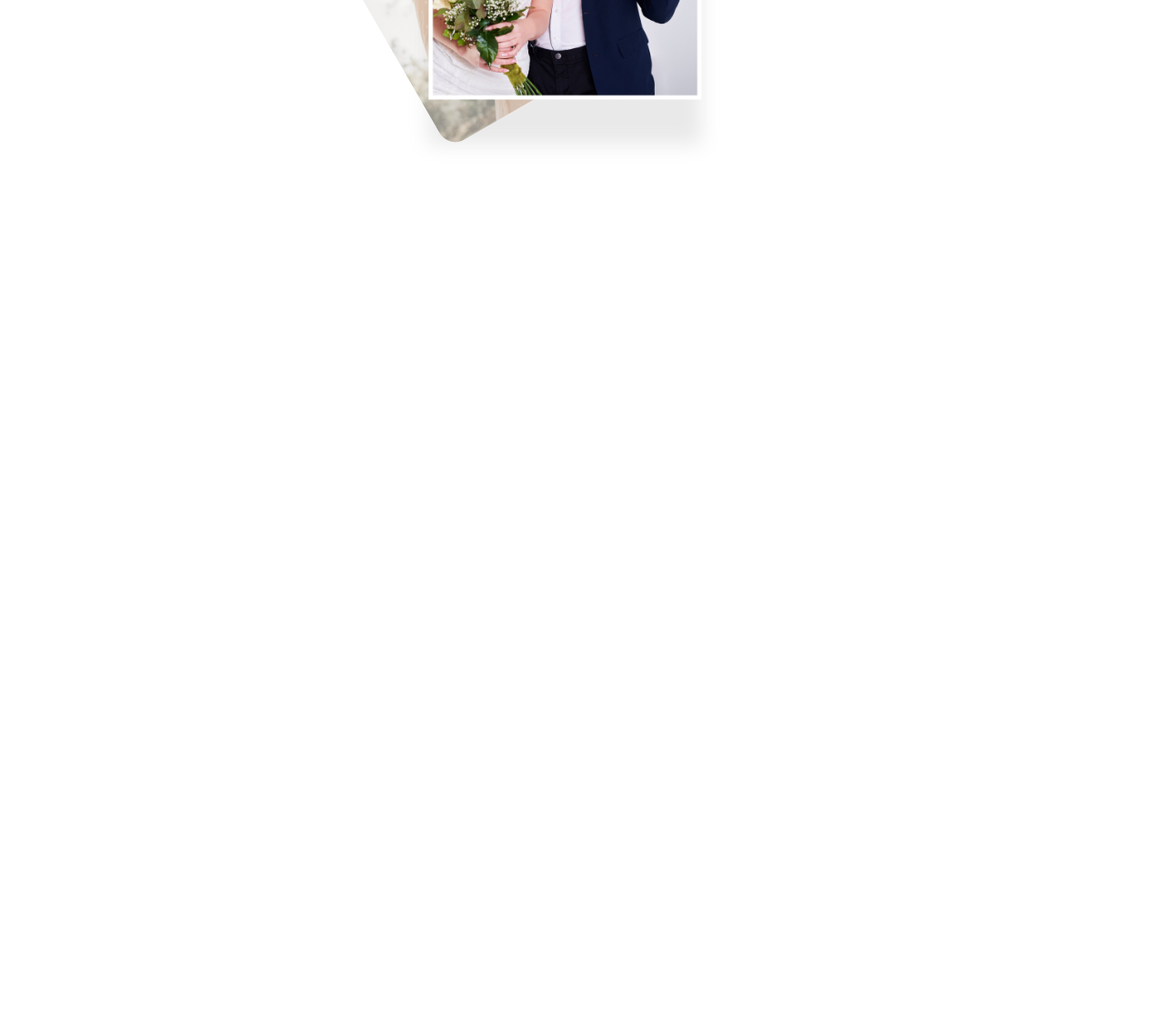
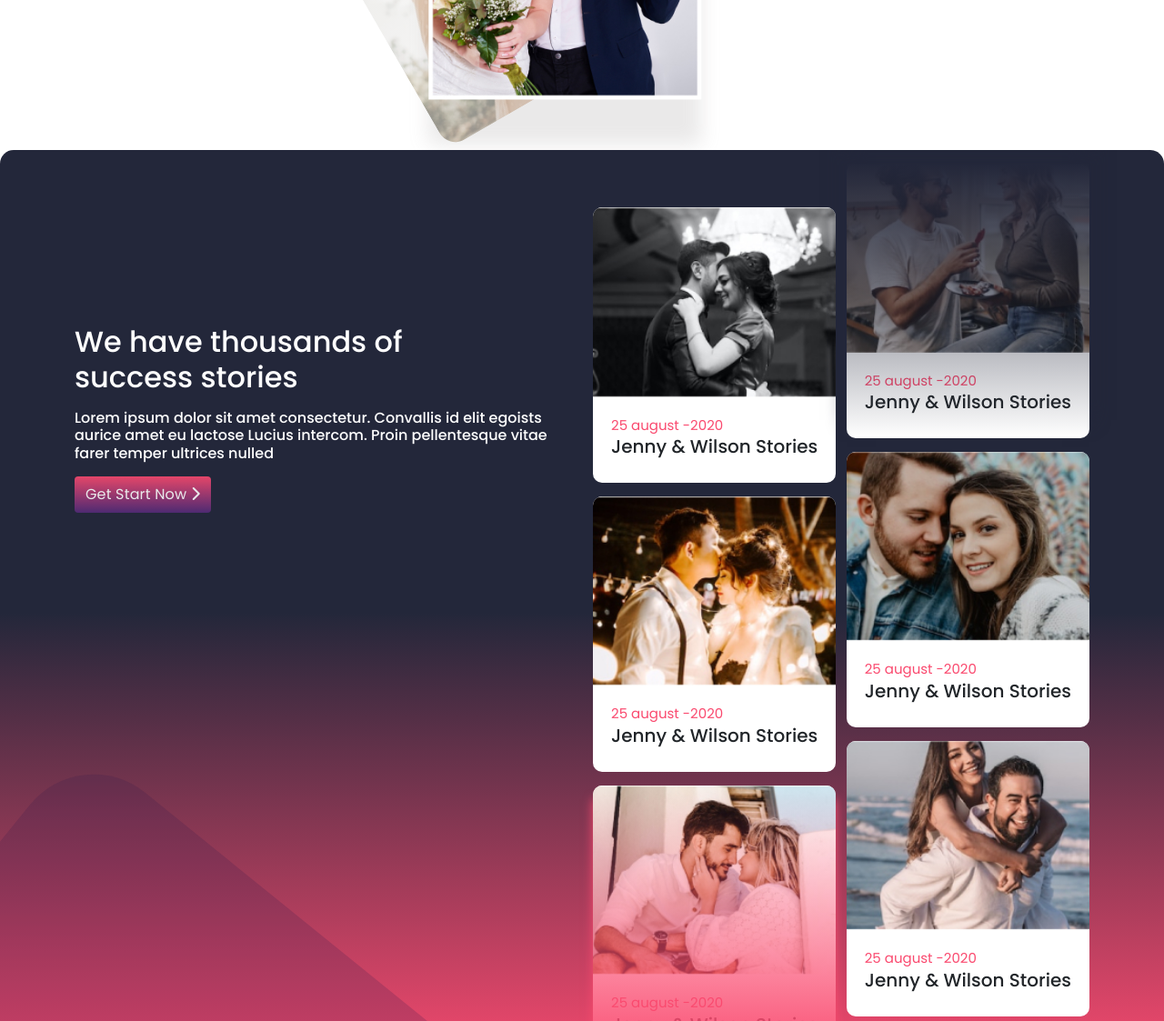
Before and after one commit to Rakibul-github/Real-Mate-Website-Template, a plain HTML site: page index.html in a window 1280 px wide. Shown: the part 2567-3690 px from the top of the page at 91% size. Before the commit the page ends 2811 px from the top, so only its background shows below. Drawn offline with Linux system fonts and the light colour scheme; a web font is replaced by a local one.

Commit message:
Added Success Stories section in Real Mate Website template

```diff
--- a/assets/css/style.css
+++ b/assets/css/style.css
@@ -372,3 +372,118 @@ header .create-page form
     border-bottom: 1px solid rgba(35, 39, 58, 0.247);
 }
 /* profile secure section end */
+
+/* success stories section start */
+.success
+{
+    position: relative;
+    overflow: hidden;
+    width: 100%;
+    height: auto;
+    background: linear-gradient(to bottom, #23273A, #23273A, #FA4A6F);
+    border-radius: 15px;
+}
+.success::after
+{
+    position: absolute;
+    content: '';
+    left: -13%;
+    bottom: -35%;
+    width: 600px;
+    height: 600px;
+    background: rgba(52, 28, 75, 0.2);
+    border-radius: 0 15%;
+    transform: rotate(129deg);
+}
+.success .success-title h2,p
+{
+    color: #fff;
+}
+.success .success-title a
+{
+    display: inline-block;
+    text-decoration: none;
+    background-image: linear-gradient(to bottom, #FA4A6F, #532B79);
+    color: #fff;
+    padding: 8px 12px;
+    border-radius: 4px;
+    opacity: .9;
+    letter-spacing: 0.01em;
+    transition: .5s all;
+}
+.success .success-title a:hover
+{
+    opacity: 1;
+    letter-spacing: 0.01em;
+}
+.success .success-title a:hover i
+{
+    color: #FA4A6F;
+    transition: .5s all;
+}
+.success .success-card
+{
+    justify-content: space-between;
+}
+.success .success-card ul
+{
+    margin: 0;
+    padding: 0;
+}
+.success .success-card ul li
+{
+    position: relative;
+    list-style: none;
+    display: flex;
+    flex-direction: column;
+    align-items: start;
+    justify-content: center;
+    background-color: #fff;
+    border-radius: 10px;
+    margin: 15px 0;
+}
+.success .success-card ul li img
+{
+    border-radius: 10px 10px 0px 0px;
+}
+.success .success-card ul li img
+{
+    width: 100%;
+    display: block;
+    object-fit: cover;
+}
+.success .success-card ul li span
+{
+    font-size: 15px;
+    padding-top: 20px;
+    padding-left: 20px;
+    color: #FA4A6F;
+}
+.success .success-card ul li h3
+{
+    font-size: 20px;
+    padding: 0 20px 20px 20px;
+}
+.success .success-card .success-card-stories li:nth-child(3)::after
+{
+    position: absolute;
+    content: '';
+    top: 0;
+    left: 0;
+    width: 100%;
+    height: 100%;
+    background: linear-gradient(to bottom, transparent, #FA4A6F);
+    box-shadow: 0px 15px 10px #FA4A6F;
+}
+.success .success-card .success-card-stories1 li:nth-child(1)::after
+{
+    position: absolute;
+    content: '';
+    top: 0;
+    left: 0;
+    width: 100%;
+    height: 100%;
+    background: linear-gradient(to top, transparent, #23273A);
+    box-shadow: 0px -20px 20px #23273A;
+}
+/* success stories section end */
--- a/index.html
+++ b/index.html
@@ -375,6 +375,64 @@
     </section>
     <!-- Profile secure section end -->
 
+    <!-- Success Stories section start -->
+    <section class="success my-5">
+        <section class="container">
+            <div class="row">
+                <div class="col-md-6">
+                    <div class="success-title pt-5 my-5">
+                        <h2 class="pt-5 mt-5 pe-5 h2">
+                            We have thousands of success stories
+                        </h2>
+                        <p class="h6 my-3">
+                            Lorem ipsum dolor sit amet consectetur. Convallis id elit egoists aurice amet eu lactose Lucius intercom. Proin pellentesque vitae farer temper ultrices nulled
+                        </p>
+                        <a href="#account">Get Start Now <i class="fa-solid fa-chevron-right"></i></a>
+                    </div>
+                </div>
+                <div class="col-md-6">
+                    <div class="success-card d-flex">
+                        <ul class="pt-5 success-card-stories">
+                            <li>
+                                <img src="assets/images/story1.jpg" alt="Success Story">
+                                <span>25 august -2020</span>
+                                <h3 class="h5">Jenny & Wilson Stories</h3>
+                            </li><!--single card end-->
+                            <li>
+                                <img src="assets/images/story2.jpg" alt="Success Story">
+                                <span>25 august -2020</span>
+                                <h3 class="h5">Jenny & Wilson Stories</h3>
+                            </li><!--single card end-->
+                            <li>
+                                <img src="assets/images/story3.jpg" alt="Success Story">
+                                <span>25 august -2020</span>
+                                <h3 class="h5">Jenny & Wilson Stories</h3>
+                            </li><!--single card end-->
+                        </ul> <!--single card row end-->
+                        <ul class="success-card-stories1">
+                            <li>
+                                <img src="assets/images/story4.jpg" alt="Success Story">
+                                <span>25 august -2020</span>
+                                <h3 class="h5">Jenny & Wilson Stories</h3>
+                            </li><!--single card end-->
+                            <li>
+                                <img src="assets/images/story5.jpg" alt="Success Story">
+                                <span>25 august -2020</span>
+                                <h3 class="h5">Jenny & Wilson Stories</h3>
+                            </li><!--single card end-->
+                            <li>
+                                <img src="assets/images/story6.jpg" alt="Success Story">
+                                <span>25 august -2020</span>
+                                <h3 class="h5">Jenny & Wilson Stories</h3>
+                            </li><!--single card end-->
+                        </ul>
+                    </div>
+                </div>
+            </div>
+        </section>
+    </section>
+    <!-- Success Stories section end -->
+
 <!-- bootstrap js link -->
 <script src="assets/js/bootstrap.bundle.js" type="text/javascript"></script>
 <!-- jquery plug in code -->
```
Also changed, not shown: assets/images/story1.jpg (added), assets/images/story2.jpg (added), assets/images/story3.jpg (added), assets/images/story4.jpg (added), assets/images/story5.jpg (added), assets/images/story6.jpg (added).
